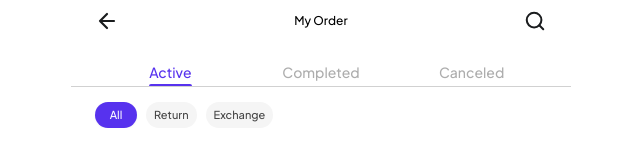
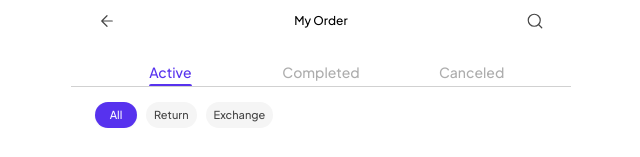
Before and after one commit to shreeram-kaudare-tc/student-kare, an Angular app in the folder student-kare-fe/: page /my-order in a window 1280 px wide. Shown: the top 157 px of the page, without its empty margins (319-959 px from the left). Built offline with nearby package versions, Linux system fonts and the light colour scheme.

Commit message:
correct arrow icon

```diff
--- a/student-kare-fe/src/app/pages/my-order/my-order.html
+++ b/student-kare-fe/src/app/pages/my-order/my-order.html
@@ -12,13 +12,13 @@
         <!-- Title Row -->
         <div class="flex items-center justify-between px-[24px] py-[10px] h-[41px]">
           <button (click)="goBack()" class="w-[24px] h-[24px] flex items-center justify-center active:scale-95 transition-transform">
-            <svg width="24" height="24" viewBox="0 0 24 24" fill="none" stroke="#1A1C1E" stroke-width="2.2" stroke-linecap="round" stroke-linejoin="round">
+            <svg width="18" height="18" viewBox="0 0 24 24" fill="none" stroke="#464646" stroke-width="1.6" stroke-linecap="round" stroke-linejoin="round">
               <path d="M19 12H5M12 5l-7 7 7 7" />
             </svg>
           </button>
           <h1 class="text-black text-[12px] font-medium leading-none">My Order</h1>
           <button class="w-[24px] h-[24px] flex items-center justify-center active:scale-95 transition-transform">
-            <svg width="22" height="22" viewBox="0 0 24 24" fill="none" stroke="#1A1C1E" stroke-width="2.2" stroke-linecap="round" stroke-linejoin="round">
+            <svg width="18" height="18" viewBox="0 0 24 24" fill="none" stroke="#464646" stroke-width="1.6" stroke-linecap="round" stroke-linejoin="round">
               <circle cx="11" cy="11" r="8" />
               <line x1="21" y1="21" x2="16.65" y2="16.65" />
             </svg>
```
